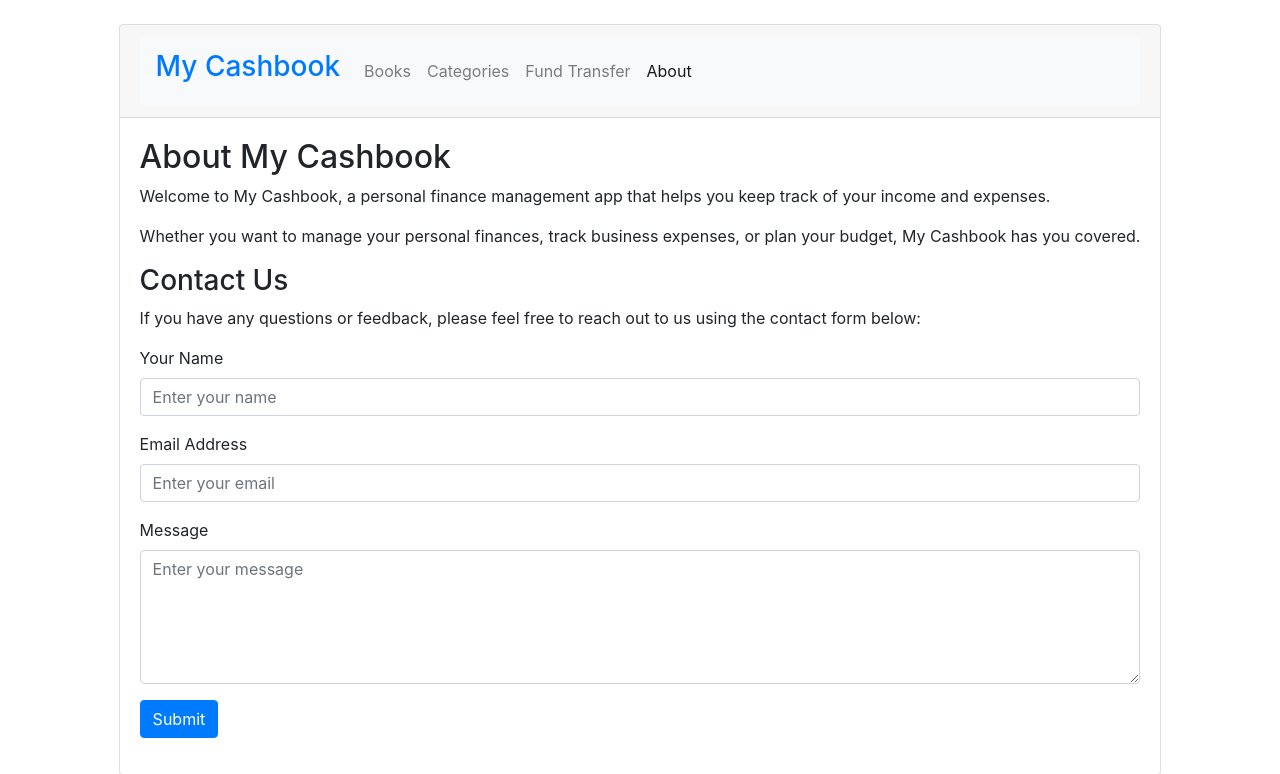
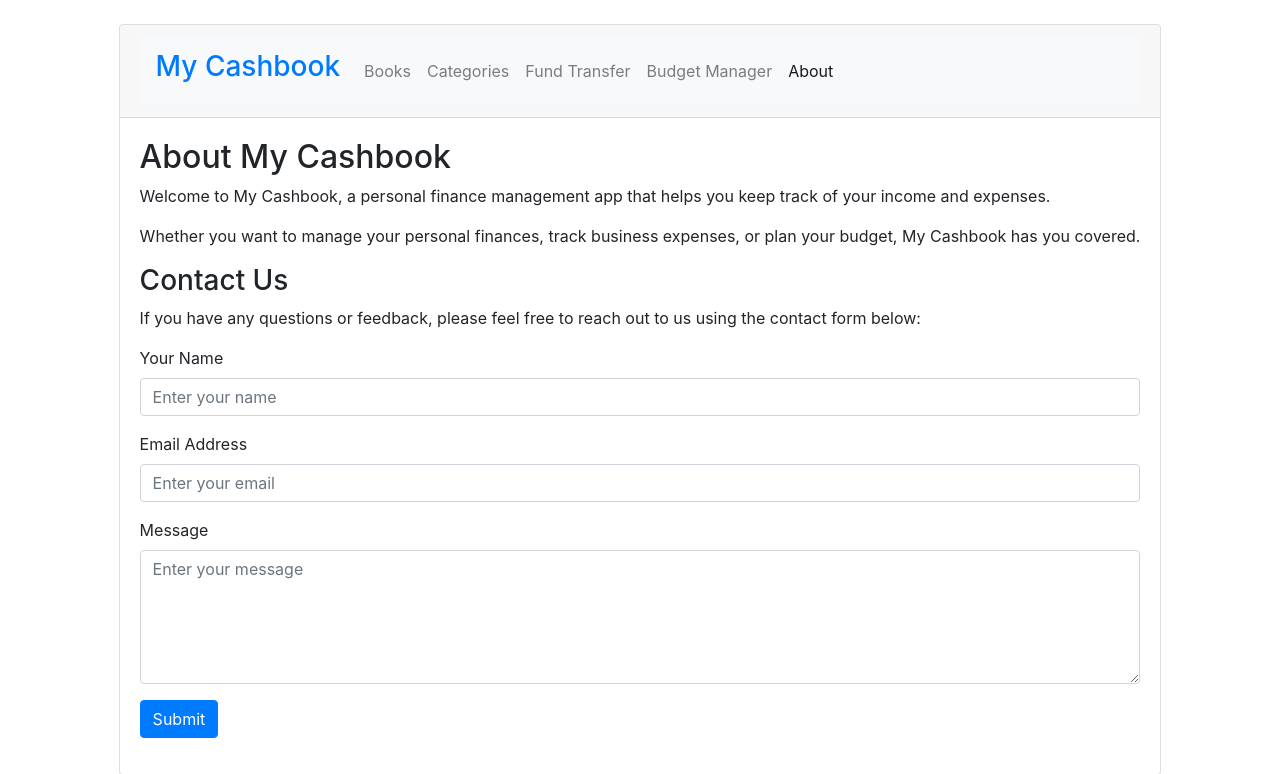
Before and after one commit to shamimhcp1/my-cashbook, a Django app: page /cashbook/contact/ in a window 1280 px wide. Shown: the top 774 px of the page. Run offline with Django 4.2, Linux system fonts and the light colour scheme.

Commit message:
added budget manager to navbar

```diff
--- a/cashbook/templates/cashbook/base.html
+++ b/cashbook/templates/cashbook/base.html
@@ -37,6 +37,9 @@
                             <li class="nav-item">
                               <a class="nav-link" href="#">Fund Transfer</a>
                             </li>
+                            <li class="nav-item">
+                              <a class="nav-link" href="#">Budget Manager</a>
+                            </li>
                             <li class="nav-item {% if request.path == '/cashbook/contact/' %}active{% endif %}">
                               <a class="nav-link" href="{% url 'cashbook:contact' %}">About</a>
                             </li>
```
